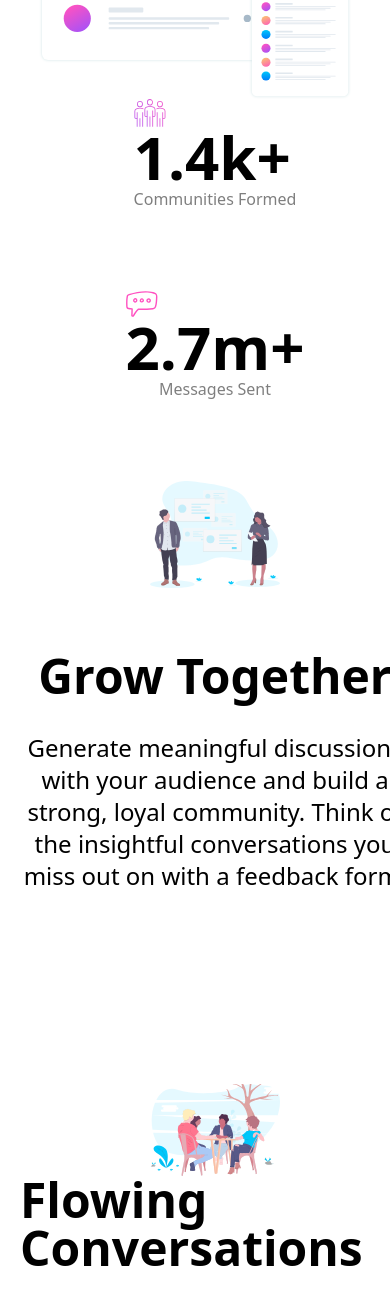
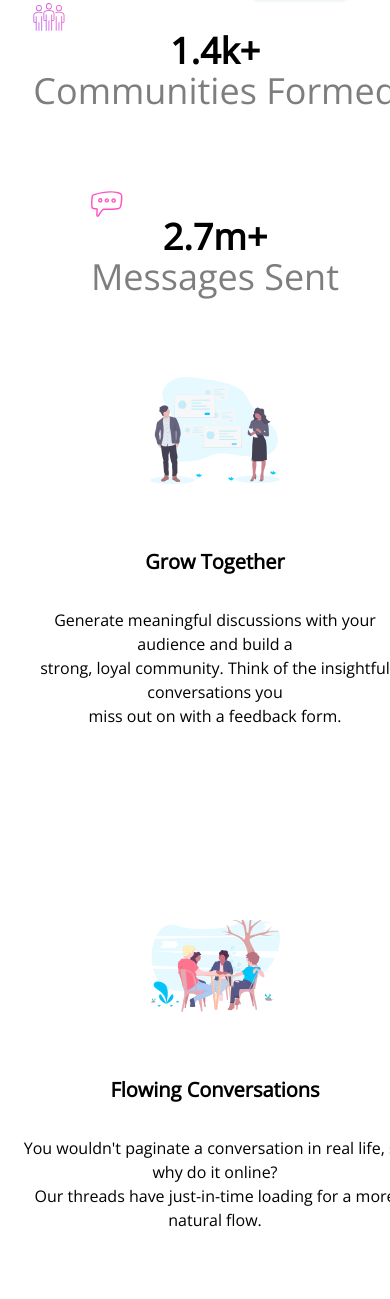
Before and after one commit to LuccaMauroMolina/Huddle-landing-page, a plain HTML site: page index.html in a window 390 px wide. Shown: the part 1031-2330 px from the top of the page. Drawn offline with nearby package versions, Linux system fonts and the light colour scheme.

Commit message:
actualizado

```diff
--- a/index.html
+++ b/index.html
@@ -3,67 +3,70 @@
 <head>
     <meta charset="UTF-8">
     <meta name="viewport" content="width=device-width, initial-scale=1.0">
+    <link rel="preconnect" href="https://fonts.googleapis.com">
+<link rel="preconnect" href="https://fonts.gstatic.com" crossorigin>
+<link href="https://fonts.googleapis.com/css2?family=Open+Sans&display=swap" rel="stylesheet">
     <script src="https://cdn.tailwindcss.com"></script>
     <link rel="stylesheet" href="style.css">
     <title>Document</title>
 </head>
 <body>
     <header>
-        <div class=" sm:flex-row justify-between bg-white flex justify-between pt-10 pb-16">
+        <div class="flex-col md:flex-row justify-between bg-white flex justify-between pt-10 pb-16">
             <img class="ml-12" src="./images/logo.svg" alt="">
             <button class="border solid border-pink-600 m-auto ml-22 rounded-3xl sm:place-items-center mr-0 sm:border solid border-pink-600 px-6 py-2 rounded-3xl text-pink-600 mr-12">Try it Free</button>
         </div>
     </header>
 
     <div class="flex flex-col place-items-center mt-24">
-        <h1 class="text-6xl sm: text-center font-bold pb-6">Build The Community Your Fans Will Love</h1>
+        <h1 class=" text-center text-5xl font-bold pb-6">Build The Community Your Fans Will Love</h1>
         <p class="text-2xl text-center sm:text-center pb-6">Huddle re-imagines the way we build communities. You have a <br> voice, but so does your audience. Create connections with your <br> users as you engage in genuine discussion.</p>
         <button class="block m-auto mb-16  border solid py-3 px-16 rounded-3xl bg-pink-600 text-white shadow-lg">Get Started For Free</button>
     </div>
 
     <img class="w-4/5 sm:block m-auto" src="./images/screen-mockups.svg" alt="">
 
-    <div class="num flex place-items-center sm:flex justify-evenly">
+    <div class="flex place-items-center text-center sm:flex justify-evenly">
         <ul>
             <img class="icon w-8" src="./images/icon-communities.svg" alt="">
-            <li class="text-6xl font-bold">1.4k+</li>
-            <li class="num-text pb-20 sm:text-black text-opacity-25">Communities Formed</li>
+            <li class="text-4xl sm:text-6xl font-bold">1.4k+</li>
+            <li class="num-text text-4xl pb-20 sm:text-black text-opacity-25">Communities Formed</li>
         </ul>
         <ul>
             <img class="icon w-8" src="./images/icon-messages.svg" alt="">
-            <li class="text-6xl font-bold">2.7m+</li>
-            <li class="num-text pb-20 sm:text-black text-opacity-25">Messages Sent</li>
+            <li class="text-4xl sm:text-6xl font-bold">2.7m+</li>
+            <li class="num-text text-4xl pb-20 sm:text-black text-opacity-25">Messages Sent</li>
         </ul>
     </div>
 
     <main>
-        <section>
+        <section class="flex-col place-items-center">
 
-            <div class="flex-wrap flex-col-reverse sm:flex flex-row flex-nowrap justify-around place-items-center pb-16">
+            <div class="sect">
                 <div>
-                    <h3 class="text-5xl pt-16 sm:text-5xl font-bold pb-8">Grow Together</h3>
-                    <p class="pb-16 text-2xl text-center">Generate meaningful discussions with your audience and build a <br> strong, loyal community. Think of the insightful conversations you <br> miss out on with a feedback form.</p>
+                    <h3 class="pt-16 text-xl sm:text-4xl font-bold pb-8">Grow Together</h3>
+                    <p class="pb-16 text-md text-center">Generate meaningful discussions with your audience and build a <br> strong, loyal community. Think of the insightful conversations you <br> miss out on with a feedback form.</p>
                 </div>
                 <img class="mb-15 w-4/12 sm:w-4/12" src="./images/illustration-grow-together.svg" alt="">
             </div>
 
-            <div class="flex-wrap flex-col-reverse sm:flex flex-row-reverse flex-nowrap justify-around place-items-center pt-16">
+            <div class="sect-2">
                 <div>
-                    <h3 class="text-5xl font-bold pb-8">Flowing Conversations</h3>
-                    <p class="pb-16 text-2xl text-center">You wouldn't paginate a conversation in real life, so why do it online? <br> Our threads have just-in-time loading for a more natural flow.</p>
+                    <h3 class="pt-16 text-xl sm:text-4xl font-bold pb-8">Flowing Conversations</h3>
+                    <p class="pb-16 text-md text-center">You wouldn't paginate a conversation in real life, so why do it online? <br> Our threads have just-in-time loading for a more natural flow.</p>
                 </div>
                 <img class="w-4/12" src="./images/illustration-flowing-conversation.svg" alt="">
         </div>
 
-        <div class="flex-wrap flex-col-reverse sm:flex flex-nowrap justify-around place-items-center pt-16">
+        <div class="sect">
             <div>
-                <h3 class="text-5xl font-bold pb-8">Your Users</h3>
-                <p class="pb-16 text-2xl text-center">It takes no time at all to integrate Huddle with your app's <br> authentication solution. This means, once signed in to your app, your <br> users can start chatting immediately.</p>
+                <h3 class="pt-16 text-xl sm:text-4xl font-bold pb-8">Your Users</h3>
+                <p class="pb-16 text-md text-center">It takes no time at all to integrate Huddle with your app's <br> authentication solution. This means, once signed in to your app, your <br> users can start chatting immediately.</p>
             </div>
             <img class="w-4/12" src="./images/illustration-your-users.svg" alt="">
         </div>
 
-        <h4 class="text-center text-5xl font-bold pb-10">Ready To Build Your Community?</h4>
+        <h4 class="text-4xl sm:text-center text-5xl font-bold pb-10">Ready To Build Your Community?</h4>
         <button class="bg-pink-600 text-white block m-auto rounded-3xl py-4 px-16 mb-20">Get Started For Free</button>
 
     </section>
--- a/style.css
+++ b/style.css
@@ -27,7 +27,29 @@
     margin-right: 20px;
 }*/
 
+body{
+    font-family: 'Open Sans', sans-serif;
+}
 
+/*flex-wrap flex-col-reverse sm:flex flex-row flex-nowrap justify-around place-items-center pb-16
+flex-wrap flex-col-reverse sm:flex flex-row-reverse flex-nowrap justify-around place-items-center pt-16
+flex-wrap flex-col-reverse sm:flex flex-nowrap justify-around place-items-center pt-16*/
+
+
+.sect{
+    display: flex;
+    justify-content: space-around;
+    place-items: center;
+    padding-bottom: 8rem;
+}
+
+.sect-2{
+    display: flex;
+    justify-content: space-around;
+    place-items: center;
+    padding-bottom: 8rem;
+    flex-direction: row-reverse;
+}
 
 #text{
     font-size: 0.8rem;
@@ -56,7 +78,12 @@ img{
 
 
 
-@media (min-width: 360px) and (max-width: 640px) {
+@media (min-width: 360px) and (max-width: 740px) {
+    header{
+        display: flex;
+        flex-direction: column;
+    }
+
     header, div{
         display: flex;
         flex-direction: column;
@@ -74,10 +101,10 @@ img{
         /*border:1px solid;*/
     }
 
-    .num{
+    /*.num{
         display: flex;
         flex-direction: column;
-    }
+    }*/
 
     /*.icon{
         display: block;
@@ -87,4 +114,15 @@ img{
         text-align: center;
         opacity: 0.5;
     }
+
+    .sect{
+        display: flex;
+        flex-direction: column-reverse;
+    }
+
+    .sect-2{
+        display: flex;
+        flex-direction: column-reverse;
+    }
+
 }
```
